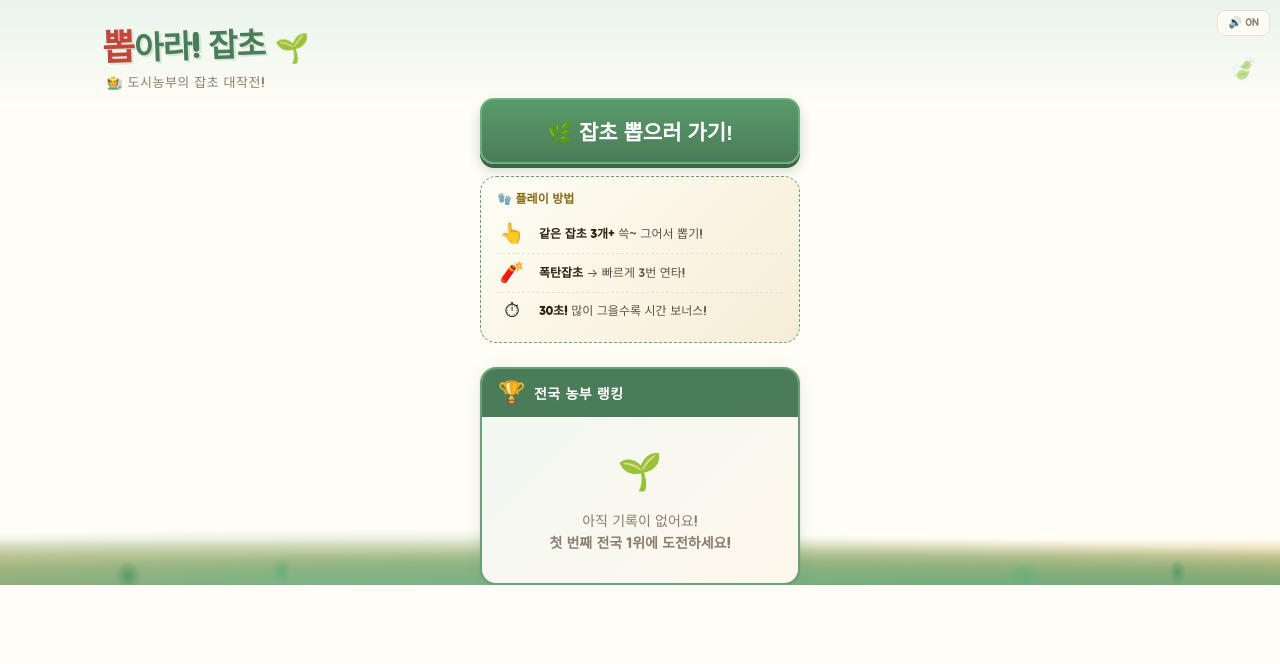
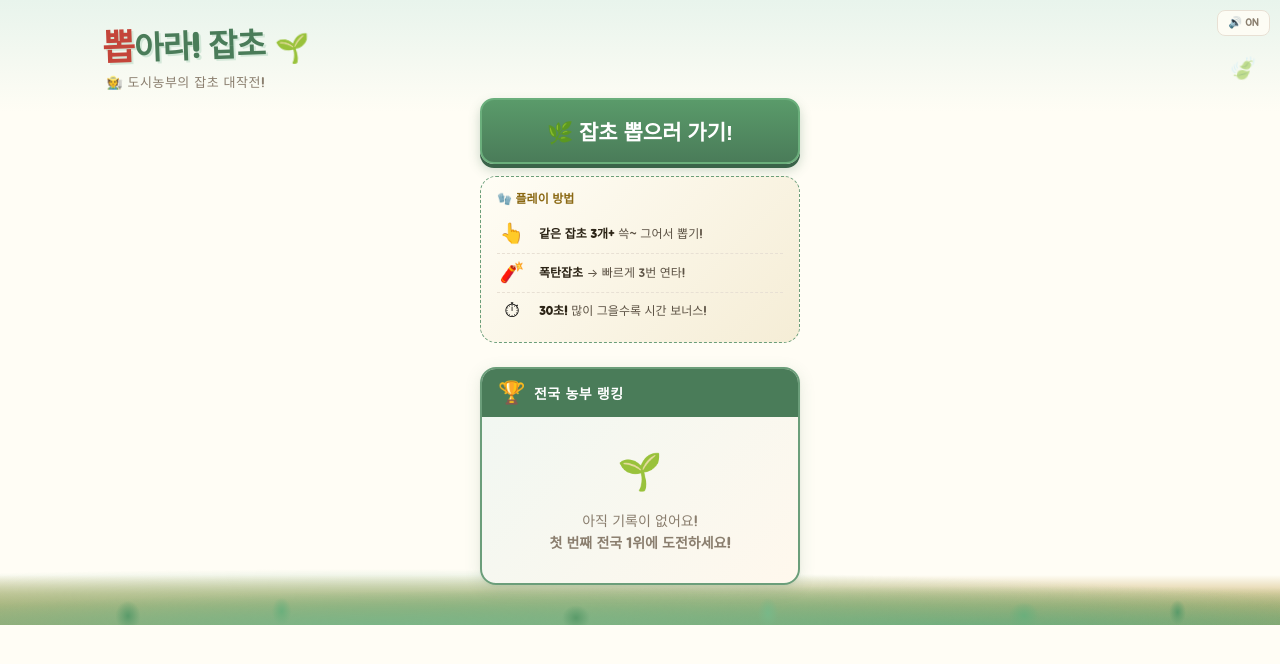
Before and after one commit to ssuksak/weed_puller, a website: page index.html in a window 1280 px wide. Drawn offline with Linux system fonts and the light colour scheme; no server answers.

Commit message:
fix: 시작화면 하단 여백 40px (랭킹 잘림 방지)

```diff
--- a/index.html
+++ b/index.html
@@ -590,7 +590,7 @@
   <div id="hud-level" class="hidden"></div>
 
   <!-- Start Screen -->
-  <div id="start-screen" class="screen-overlay" style="padding-top:16px;justify-content:flex-start">
+  <div id="start-screen" class="screen-overlay" style="padding-top:16px;padding-bottom:40px;justify-content:flex-start">
     <!-- 사운드 버튼: 우측 상단 -->
     <button id="btn-sound" style="position:absolute;top:10px;right:10px;background:rgba(255,253,245,0.85);border:1px solid var(--farm-gray100);border-radius:8px;padding:5px 10px;font-size:11px;color:var(--farm-gray500);cursor:pointer;pointer-events:auto;font-family:Jua,sans-serif;z-index:21">🔊 ON</button>
 
```
Also changed, not shown: 1 other file.
